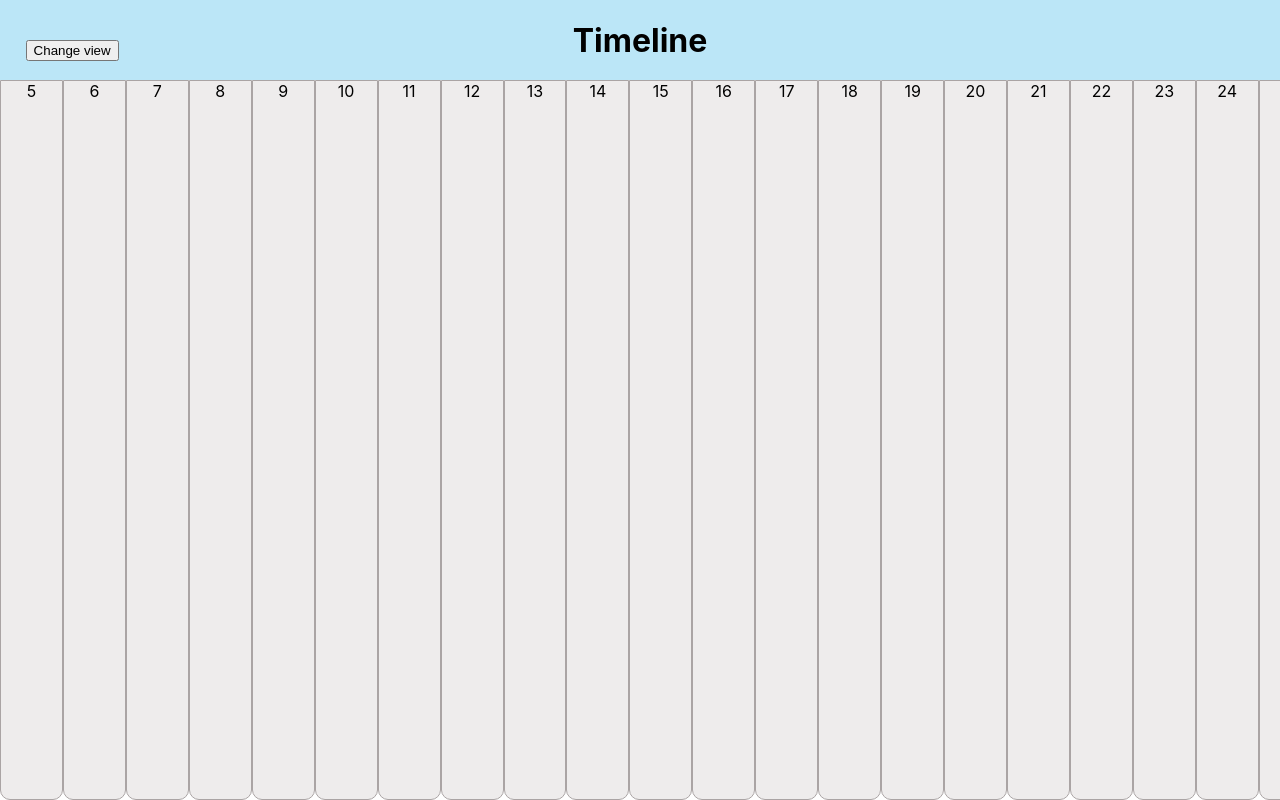
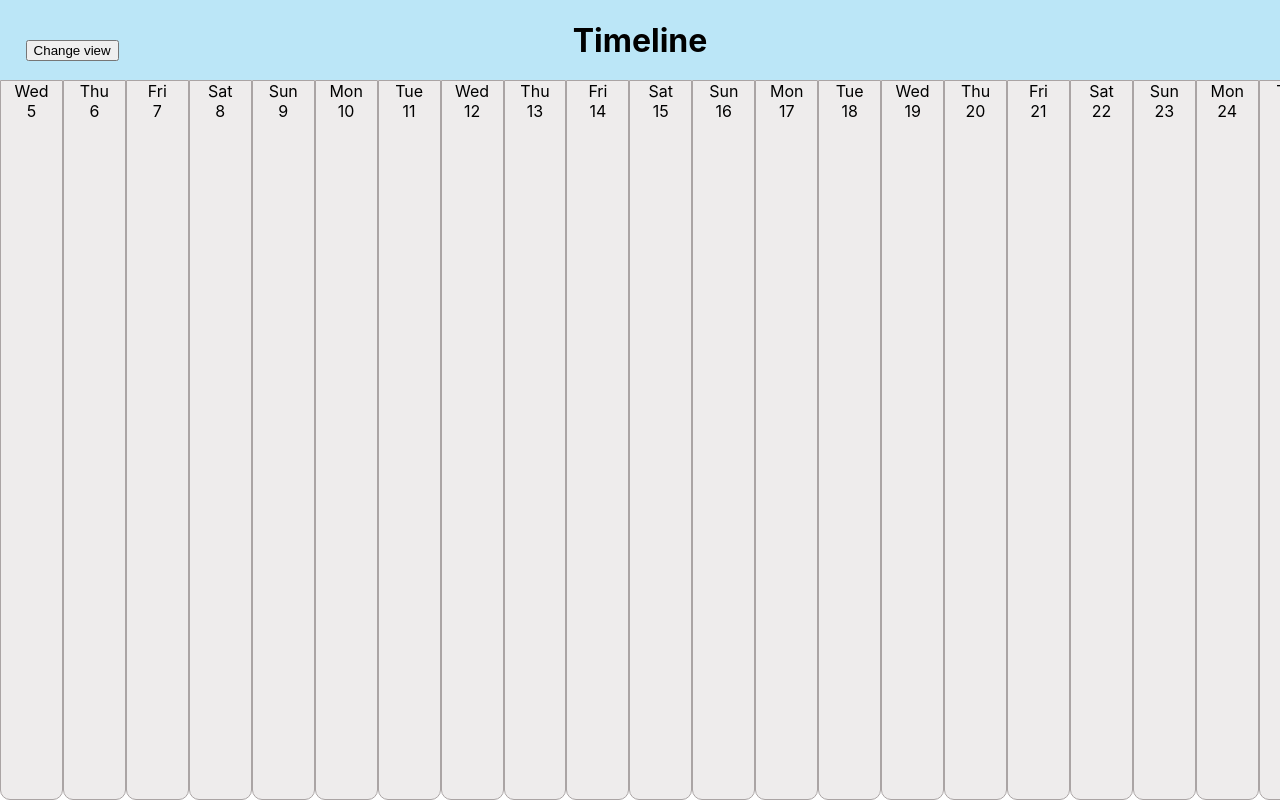
Before and after one commit to Pautrik/AgileProductivity, a React (Create React App) app in the folder frontend/: page / in a window 1280 px wide. Both pictures are taken after a click on the button "Change view". Built offline with nearby package versions, Linux system fonts and the light colour scheme; no server answers.

Commit message:
added a function to make each day write out its weekday

```diff
--- a/frontend/src/components/Timeline/index.js
+++ b/frontend/src/components/Timeline/index.js
@@ -2,13 +2,23 @@ import React from "react";
 import "./index.css";
 import {range} from "../../helpers/array";
 
+const weekDays = [
+    "Mon",
+    "Tue",
+    "Wed",
+    "Thu",
+    "Fri",
+    "Sat",
+    "Sun",
+  ];
 
 class Timeline extends React.Component{
     constructor(props){
         super(props);
 
         this.currentDate = new Date();
-        this.getNextDate = this.getNextDay.bind(this);
+        this.getNextDay = this.getNextDay.bind(this);
+        this.getWeekDay = this.getWeekDay.bind(this);
         this.currentDate.setDate(this.currentDate.getDate() - 3);
     }
 
@@ -29,6 +39,13 @@ class Timeline extends React.Component{
         return y.getDate();
     }
 
+    getWeekDay(x){
+        const y = new Date();
+        y.setDate(this.currentDate.getDate() + x);
+        console.log(y.getDay())
+        return weekDays[y.getDay()];
+    }
+
     render(){
         return(
 
@@ -38,7 +55,7 @@ class Timeline extends React.Component{
                 </div>
                 <div className="day-holder">
                     {range(50).map((x) => (
-                        <div className="day-Timeline">{this.getNextDay(x)}</div>
+                        <div className="day-Timeline">{this.getWeekDay(x)} <br></br> {this.getNextDay(x)}</div>
                     ))}
                 </div>
             </div>
```
